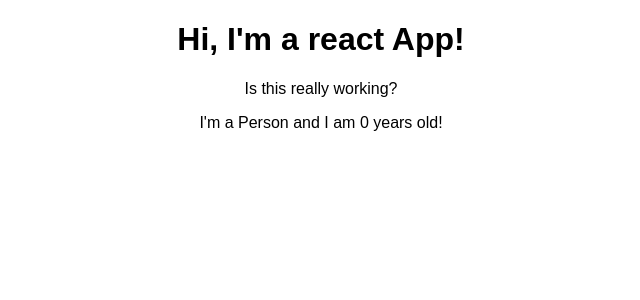
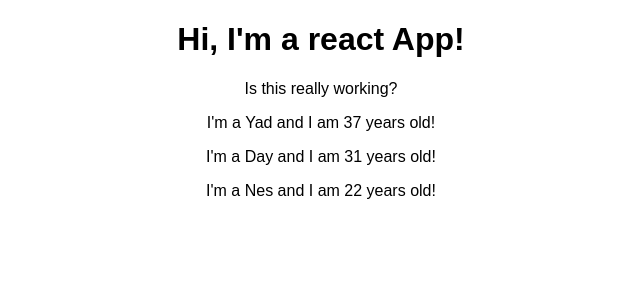
Before and after one commit to yadnyesh/max_react_redux, a React (Create React App) app in the folder react-complete-guide/: page / in a window 1280 px wide. Shown: the top 300 px of the page, without its empty margins (319-959 px from the left). Built offline with nearby package versions, Linux system fonts and the light colour scheme.

Commit message:
Using Props

```diff
--- a/react-complete-guide/src/App.js
+++ b/react-complete-guide/src/App.js
@@ -8,7 +8,9 @@ class App extends Component {
       <div className="App">
         <h1>Hi, I'm a react App! </h1>
         <p> Is this really working? </p>
-        <Person />
+        <Person name="Yad" age="37"/>
+        <Person name="Day" age="31"> My Hobbies: Cycling</Person>
+        <Person name="Nes" age="22"/>
       </div>
     );
     //return React.createElement('div', {className: 'App'}, React.createElement('h1', null, 'Hi, I\'m a React App!!!!'));
--- a/react-complete-guide/src/Person/Person.js
+++ b/react-complete-guide/src/Person/Person.js
@@ -1,7 +1,7 @@
 import React from 'react';
 
-const person = () => {
-  return <p> I'm a Person and I am {Math.floor(Math.random()) * 30} years old!</p>
+const person = (props) => {
+  return <p> I'm a {props.name} and I am {props.age} years old!</p>
 }
 
 export default person;
```
